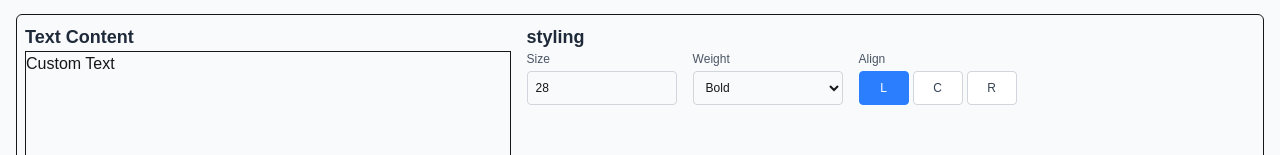
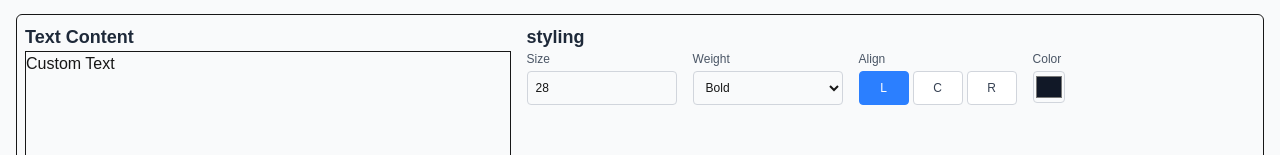
Before and after one commit to mdmaroof/image_text_composer, a Next.js app: page / in a window 1280 px wide. Both pictures are taken after a click on the button "Add Text". Shown: the part 482-637 px from the top of the page. Built offline with nearby package versions, Linux system fonts and the light colour scheme.

Commit message:
remove unnessary code

```diff
--- a/src/component/selector/index.tsx
+++ b/src/component/selector/index.tsx
@@ -1,7 +1,6 @@
 "use client";
 import { AppContext, TextLayerType } from "@/context/AppContext";
 import { useContext } from "react";
-import Button from "../common/Button";
 
 const SelectorBox = () => {
   const { textLayers, selectedLayer, setTextLayers } = useContext(AppContext)!;
@@ -98,6 +97,21 @@ const SelectorBox = () => {
                 </div>
               </div>
 
+              {/* Color */}
+              <div>
+                <label className="block mb-1 font-medium text-gray-600 text-xs">
+                  Color
+                </label>
+                <div className="flex items-center gap-2">
+                  <input
+                    type="color"
+                    value={selectedTextLayer?.color}
+                    onChange={(e) => updateTextLayer(selectedLayer!, { color: e.target.value })}
+                    className="border border-gray-300 rounded w-8 h-8 hover:scale-105 transition-transform cursor-pointer"
+                  />
+                </div>
+              </div>
+
             </div>
           </div>
 
--- a/src/hooks/layers.tsx
+++ /dev/null
@@ -1,12 +0,0 @@
-"use client";
-import { useState } from "react";
-
-type TextLayerType = {
-  id: number;
-  text: string;
-};
-
-export const useLayersHook = () => {
-  const [textLayers, setTextLayers] = useState<TextLayerType[]>([]);
-  return { textLayers, setTextLayers };
-};
```
